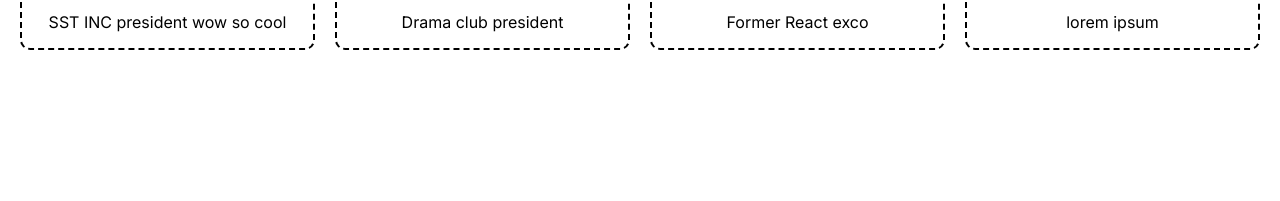
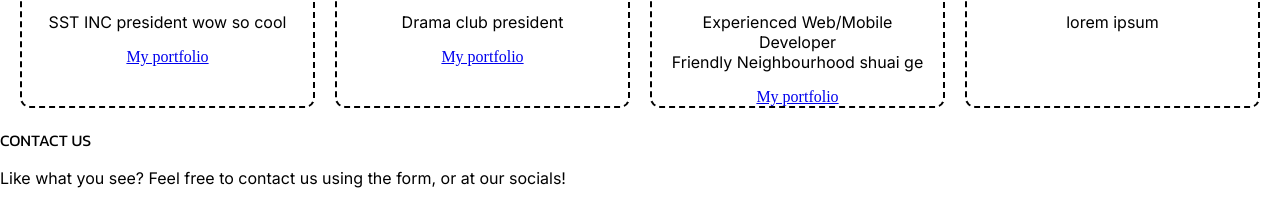
Before and after one commit to Gabareal/portfolioBusiness, a plain HTML site: page index.html in a window 1280 px wide. Shown: the part 1077-1278 px from the top of the page. Before the commit the page ends 1147 px from the top, so only its background shows below. Drawn offline with Linux system fonts and the light colour scheme; a script that the page names is missing; a web font is replaced by a local one.

Commit message:
Update index.html

```diff
--- a/index.html
+++ b/index.html
@@ -40,20 +40,23 @@
                 <div>
                     <h id='title'>Aathithya Jegatheesan</h>
                     <p>SST INC president wow so cool</p>
+                    <a href="https://aathithya.vercel.app/">My portfolio</a>
                 </div>
             </card>
             <card draggable='false'>
                 <img ref={imageRefs} src="img/gabriel.png" class='card-image' draggable='false' />
                 <div>
-                    <h id='title'>Gabriel Ng</h>
+                    <h id='title' href="https://gabrielngkaijun.vercel.app">Gabriel Ng</h>
                     <p>Drama club president</p>
+                    <a href="https://gabrielngkaijun.vercel.app">My portfolio</a>
                 </div>
             </card>
             <card draggable='false'>
                 <img ref={imageRefs} src="img/caleb.png" class='card-image' draggable='false' />
                 <div>
                     <h id='title'>Caleb Han</h>
-                    <p>Former React exco</p>
+                    <p>Experienced Web/Mobile Developer <br> Friendly Neighbourhood shuai ge</p>
+                    <a href="https://calebhan.vercel.app/">My portfolio</a>
                 </div>
             </card>
             <card draggable='false'>
@@ -66,6 +69,16 @@
 
         </div>
     </div>
+    <!--Contact Us-->
+    <div class="ContactUs">
+        <div class="contactInfo">
+            <h>CONTACT US</h>
+            <p>Like what you see? Feel free to contact us using the form, or at our socials!</p>
+        </div>
+        <div class="contactFormContainer">
+            <form></form>
+        </div>
+    </div>
     <script src="script.js"></script>
 </body>
 
```
